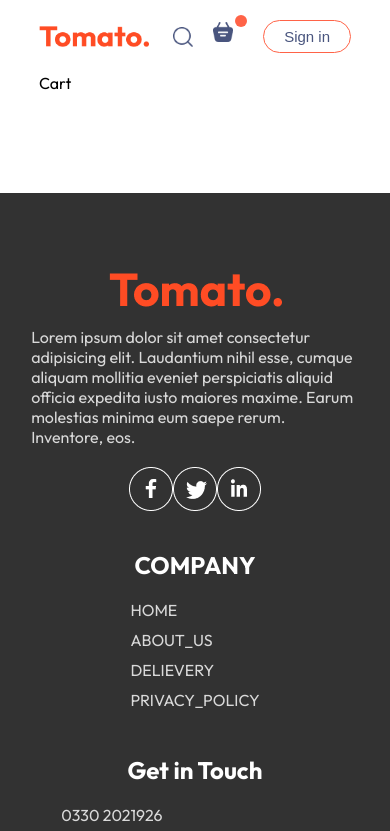
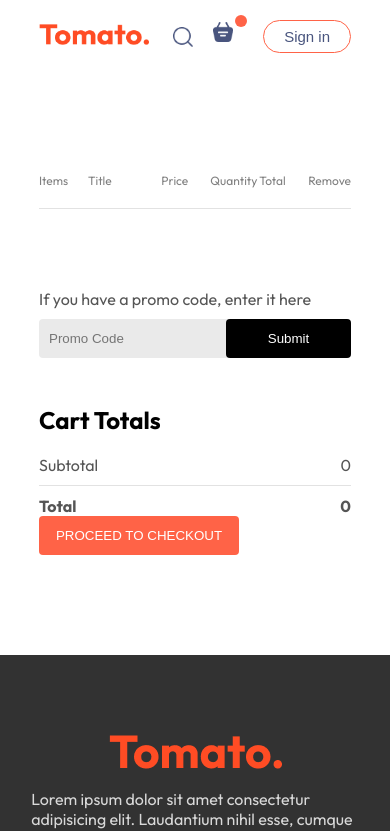
Before and after one commit to M-Munim/Foodelivery-Ui, a React (Vite) app: page /cart in a window 390 px wide. Shown: the top 831 px of the page. Built offline with nearby package versions, Linux system fonts and the light colour scheme; a web font is replaced by a local one.

Commit message:
cart page and responsiveness

```diff
--- a/src/components/Navbar/Navbar.jsx
+++ b/src/components/Navbar/Navbar.jsx
@@ -7,7 +7,9 @@
   const [menu, setMenu] = useState("home")
   return (
     <div className='navbar'>
-      <img src={assets.logo} alt="" className='logo' />
+      <Link to='/'>
+        <img src={assets.logo} alt="" className='logo' />
+      </Link>
 
       <ul className='navbar-menu'>
         <Link to='/' onClick={() => setMenu("home")} className={menu === "home" ? "activee" : ""}>Home</Link>
@@ -20,7 +22,9 @@
         <img src={assets.search_icon} alt="" />
 
         <div className="navbar-search-icon">
-          <img src={assets.basket_icon} alt="" />
+          <Link to='/cart'>
+            <img src={assets.basket_icon} alt="" />
+          </Link>
           <div className="dot"></div>
         </div>
 
--- a/src/pages/Cart/Cart.css
+++ b/src/pages/Cart/Cart.css
@@ -0,0 +1,109 @@
+.cart {
+  margin-top: 100px;
+}
+
+.cart-items-title {
+  display: grid;
+  grid-template-columns: 1fr 1.5fr 1fr 1fr 1fr 0.5fr;
+  align-items: center;
+  color: grey;
+  font-size: max(1vw, 12px);
+}
+
+.cart-items-item {
+  margin: 10px 0px;
+  color: black;
+}
+
+.cart-items-item img {
+  width: 50px;
+}
+
+.cart hr {
+  height: 1px;
+  background-color: #e2e2e2;
+  border: none;
+}
+
+.cart-items-item .cross {
+  cursor: pointer;
+}
+
+.cart-bottom {
+  margin-top: 80px;
+  display: flex;
+  justify-content: space-between;
+  gap: max(12vw, 20px);
+}
+
+.cart-total {
+  flex: 1;
+  display: flex;
+  flex-direction: column;
+  gap: 20px;
+}
+
+
+.cart-total-details {
+  display: flex;
+  justify-content: space-between;
+  color: #555;
+}
+
+.cart-total hr {
+  margin: 10px 0px;
+}
+
+.cart-total button {
+  border: none;
+  color: white;
+  background-color: tomato;
+  width: max(15vw, 200px);
+  padding: 12px 0px;
+  border-radius: 4px;
+  cursor: pointer;
+}
+
+.cart-promocode {
+  flex: 1;
+}
+
+.cart-promocode p {
+  color: #555;
+}
+
+.cart-promocode-input {
+  margin-top: 10px;
+  display: flex;
+  justify-content: space-between;
+  align-items: center;
+  background-color: #eaeaea;
+  border-radius: 4px;
+}
+
+
+.cart-promocode-input input {
+  background: transparent;
+  border: none;
+  outline: none;
+  padding-left: 10px;
+}
+
+.cart-promocode-input button {
+  width: max(10vw, 150px);
+  padding: 12px 5px;
+  background-color: black;
+  border: none;
+  color: white;
+  border-radius: 4px;
+}
+
+@media (max-width:750px) {
+  .cart-bottom {
+    flex-direction: column-reverse;
+  }
+
+  .cart-promocode {
+    justify-content: start;
+  }
+}
--- a/src/pages/Cart/Cart.jsx
+++ b/src/pages/Cart/Cart.jsx
@@ -1,9 +1,78 @@
-import React from 'react'
-import './Cart.jsx'
+import React, { useContext } from 'react'
+import './Cart.css'
+import { StoreContext } from '../../components/context/StoreContext.jsx'
+import { food_list } from '../../assets/assets.js'
 
 const Cart = () => {
+  const { cartItems, food_list, removeFromCart } = useContext(StoreContext)
   return (
-    <div>Cart</div>
+    <div className='cart'>
+      <div className="cart-items">
+        <div className="cart-items-title">
+          <p>Items</p>
+          <p>Title</p>
+          <p>Price</p>
+          <p>Quantity</p>
+          <p>Total</p>
+          <p>Remove</p>
+        </div>
+        <br />
+        <hr />
+
+        {
+          food_list.map((item, index) => {
+            if (cartItems[item._id] > 0) {
+              return (
+                <div key={index}>
+                  <div className="cart-items-title cart-items-item" >
+                    <img src={item.image} alt="" />
+                    <p>{item.name}</p>
+                    <p>${item.price}</p>
+                    <p>{cartItems[item._id]}</p>
+                    <p>${item.price * cartItems[item._id]}</p>
+                    <p onClick={() => removeFromCart(item._id)} className='cross'>x</p>
+                  </div>
+                  <hr />
+                </div>
+              )
+            }
+          })}
+      </div>
+
+      <div className="cart-bottom">
+        <div className="cart-total">
+          <h2>Cart Totals</h2>
+
+          <div className=''>
+            <div className="cart-total-details">
+              <p>Subtotal</p>
+              <p>{0}</p>
+            </div>
+            <hr />
+
+            <div className="cart-total-details">
+              <b>Total</b>
+              <b>{0}</b>
+            </div>
+
+            <button>PROCEED TO CHECKOUT</button>
+          </div>
+        </div>
+
+        <div className="cart-promocode">
+          <div>
+            <p>If you have a promo code, enter it here</p>
+
+            <div className="cart-promocode-input">
+              <input type="text" name="" id="" placeholder='Promo Code' />
+              <button>Submit</button>
+            </div>
+          </div>
+        </div>
+
+      </div>
+
+    </div>
   )
 }
 
```
